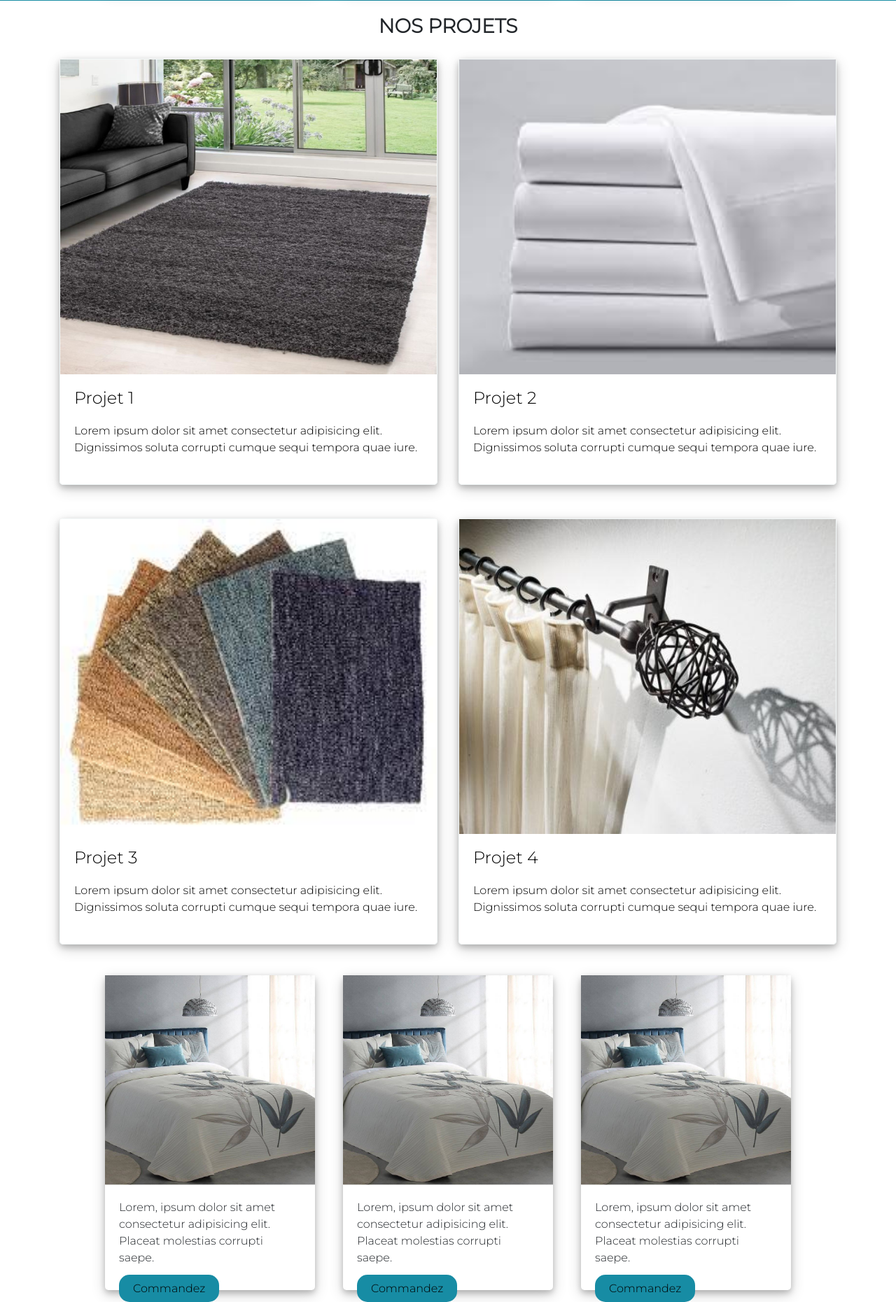
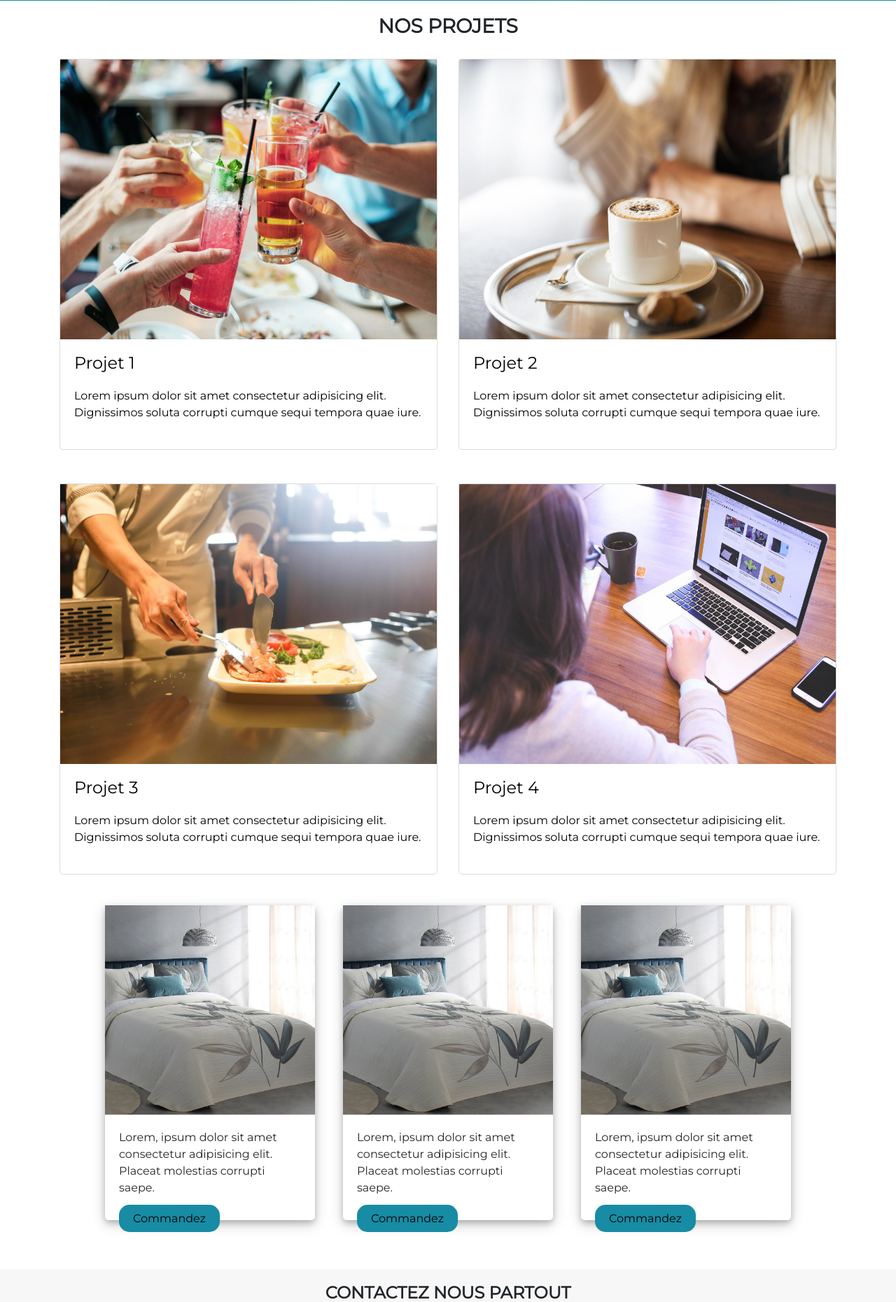
Before and after one commit to NoelGamaliel/new-projet, a PHP site: page / in a window 1280 px wide. Shown: the part 1063-2924 px from the top of the page at 70% size. Run offline with PHP 8.4, Linux system fonts and the light colour scheme.

Commit message:
Ajout de nouveau font dans la page principal

```diff
--- a/index.html
+++ b/index.html
@@ -28,7 +28,7 @@
                         <li id="active"><a href="#"><i class="fa fa-home fa-lg"></i>&nbsp; Accueil</a></li>
                         <li><a href="#"><i class="fa fa-calendar fa-lg"></i>&nbsp; Notre Mission</a></li>
                         <li><a href="#mes__projets"><i class="fa fa-book fa-lg"></i>&nbsp; Nos Projets</a></li>
-                        <li><a href="#"><i class="fa fa-feed fa-lg"></i>&nbsp; About As</a></li>
+                        <li><a href="#"><i class="fa fa-feed fa-lg"></i>&nbsp; About Us</a></li>
                         <li><a href="#"><i class="fa fa-phone fa-lg"></i>&nbsp; Contact</a></li>
                     </ul>
                     <button  id="btn-menu">Menu</button>
@@ -100,7 +100,7 @@
                     <div class="row mb-4">
                         <div class="col-md-6 mb-4">
                             <div class="card__projet">
-                                <img src="./public/img/moquette.jpg" alt="rideau" height="450px" width="300px">
+                                <img src="./public/img/drinks.jpg" alt="rideau" height="400px" width="350px">
                                 <div class="card__items">
                                     <a href="#" id="card__image">
                                         <h4>Projet 1</h4>
@@ -113,7 +113,7 @@
                         </div>
                         <div class="col-md-6 mb-4">
                             <div class="card__projet">
-                                <img src="./public/img/drap.jfif" alt="rideau" height="450px" width="300px">
+                                <img src="./public/img/coffee.jpg" alt="rideau" height="400px" width="350px">
                                 <div class="card__items">
                                     <a href="#" id="card__image">
                                         <h4>Projet 2</h4>
@@ -128,7 +128,7 @@
                     <div class="row">
                         <div class="col-md-6 mb-4">
                             <div class="card__projet">
-                                <img src="./public/img/moquette--.jfif" alt="rideau" height="450px" width="300px">
+                                <img src="./public/img/restaurant.jpg" alt="rideau" height="400px" width="350px">
                                 <div class="card__items">
                                     <a href="#" id="card__image">
                                         <h4>Projet 3</h4>
@@ -141,7 +141,7 @@
                         </div>
                         <div class="col-md-6 mb-4">
                             <div class="card__projet">
-                                <img src="./public/img/tige-rideaux.jpeg" alt="rideau" height="450px" width="300px">
+                                <img src="./public/img/student.jpg" alt="rideau" height="400px" width="350px">
                                 <div class="card__items">
                                     <a href="#" id="card__image">
                                         <h4>Projet 4</h4>
@@ -254,21 +254,21 @@
                     <div class="container">
                         <div class="row">
                             <div class="col-md-3 mt-2">
-                                <h3>NDTechHUB</h3>
+                                <h3>NDtechHub</h3>
                                 <p>
                                     Lorem ipsum dolor sit, amet consectetur adipisicing elit. Maxime, debitis.
                                 </p>
                             </div>
                             <div class="col-md-3  mt-2 mb-3">
-                                <h3>Nos Menus</h3>
+                                <h3>Nos menus</h3>
                                 <a href="#" style="color: white;">Accueil</a><br>
                                 <a href="#" style="color: white;">Notre Mission</a><br>
                                 <a href="#" style="color: white;">Nos Projets</a><br>
-                                <a href="#" style="color: white;">About As</a><br>
+                                <a href="#" style="color: white;">About Us</a><br>
                                 <a href="#" style="color: white;">Contact</a>
                             </div>
                             <div class="col-md-3  mt-2">
-                                <h3>Mention Legal</h3>
+                                <h3>Mention legal</h3>
                                 <p>
                                     Lorem ipsum dolor sit, amet consectetur adipisicing elit. Maxime, debitis.
                                 </p>
--- a/public/css/style.css
+++ b/public/css/style.css
@@ -1,7 +1,7 @@
 /* Mes scripts css */
 @import url('https://fonts.googleapis.com/css2?family=Inter:wght@900&family=Roboto:wght@900&display=swap');
 @import url('https://fonts.googleapis.com/css2?family=Be+Vietnam+Pro:wght@200&family=Nunito:wght@200&display=swap');
-@import url('https://fonts.googleapis.com/css2?family=Montserrat:wght@300&display=swap');
+@import url('https://fonts.googleapis.com/css2?family=Montserrat:wght@400&display=swap');
 @import "/public/fontawesome-free-6.0.0-web/css/all.min.css";
 * {
     box-sizing: border-box;
@@ -82,7 +82,7 @@ body {
 /* =================== Banniere__Page ====================== */
 .bannier__page {
     height: 80vh;
-    background-image: linear-gradient(#F9F7F0, rgba(0, 0, 0, 0.1)),  url('https://cdn.pixabay.com/photo/2015/07/17/22/43/student-849825_960_720.jpg');
+    background-image: linear-gradient(#d7d4cc, rgba(0, 0, 0, 0.1)),  url('https://cdn.pixabay.com/photo/2015/07/17/22/43/student-849825_960_720.jpg');
     background-attachment: fixed;
     background-size: cover;
     background-attachment: fixed;
@@ -104,11 +104,12 @@ body {
 }
 .bannier__page p {
     color: black;
+    text-align: justify;
     justify-content: center;
     justify-items: center;
     align-content: center;
     font-size: 1rem;
-    font-family: 'Rubit', sans-serif;
+    font-family: 'Montserrat', sans-serif;
     margin: 60px;
     margin-top: -50px;
 }
@@ -188,10 +189,17 @@ body {
     font-weight: bold;
 }
 .card__projet {
-    border: #f4f9f9  solid 1px;
+    border: #dcdcdc  solid 1px;
     border-radius: 5px 5px;
+}
+.card__projet:hover {
+    background-color: #f7f7f7;
+    /* transition: calc(0.5s);
+    transform: rotate(1deg);
+    */
     box-shadow: 0 4px  8px 0 rgba(0, 0, 0, 0.2), 0 6px 20px 0 rgba(0, 0, 0, 0.19);
 }
+
 .card__items {
     margin: 0 20px;
     margin-bottom: 0 20px;
@@ -200,6 +208,7 @@ body {
     text-decoration: none;
     color: #000000;
 }
+
 #card__image p {
     margin-top: 20px;
     margin-bottom: 40px;
```
Also changed, not shown: public/img/coffee.jpg (added), public/img/drinks.jpg (added), public/img/restaurant.jpg (added), public/img/student.jpg (added).
